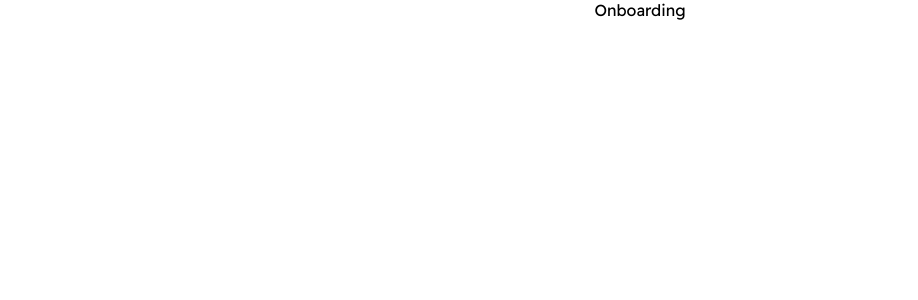
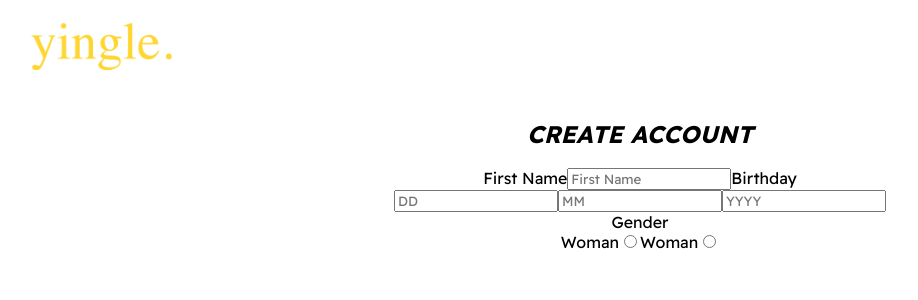
Before and after one commit to BonJenn/yinglev4, a React (Create React App) app: page /onboarding in a window 1280 px wide. Shown: the top 300 px of the page, without its empty margins (0-918 px from the left). Built offline with nearby package versions, Linux system fonts and the light colour scheme.

Commit message:
Began working on onboarding page

```diff
--- a/src/components/Nav.js
+++ b/src/components/Nav.js
@@ -1,14 +1,14 @@
 import whiteLogo from '../images/yingle-logo-white.png'
 import colorLogo from '../images/yingle-logo-color.png'
 
-const Nav = ({minimal, authToken, setShowModal, showModal, setIsSignUp }) => {
+const Nav = ({minimal, setShowModal, showModal, setIsSignUp }) => {
 
     const handleClick = () => {
         setShowModal(true)
         setIsSignUp(false)
     }
 
-
+    const authToken = false
     return (
         <nav>
             <div className = "logo-container">
--- a/src/pages/Home.js
+++ b/src/pages/Home.js
@@ -19,7 +19,7 @@
     return (
         <div className="overlay">
             <Nav minimal={false}
-            authToken={authToken}
+
             setShowModal={ setShowModal }
             showModal={showModal}
             setIsSignUp={ setIsSignUp }/>
--- a/src/pages/Onboarding.js
+++ b/src/pages/Onboarding.js
@@ -1,8 +1,116 @@
+import { useState } from 'react'
+import Nav from '../components/Nav'
+
+
+
+
 const Onboarding = () => {
+
+
+    const handleSubmit = () => {
+        console.log('submitted')
+    }
+
+    const handleChange = () => {
+        console.log('change')
+    }
+
+
+
     return (
-        <div>
-            Onboarding
-        </div>
+        <>
+            <Nav
+                minimal={true}
+                setShowModal={() => {}}
+                showModal={false}
+            />
+            <div className="onboarding">
+                <h2>CREATE ACCOUNT</h2>
+
+                <form onSubmit={handleSubmit}>
+                    <section>
+                        <label htmlFor="first_name">First Name</label>
+                        <input
+                            id="first_name"
+                            type="text"
+                            name="first_name"
+                            placeholder="First Name"
+                            required={true}
+                            value={""}
+                            onChange={handleChange}
+                        />
+
+                        <label>Birthday</label>
+                        <div className="multiple-input-container">
+                            <input
+                                id="dob_day"
+                                type="number"
+                                name="dob_day"
+                                placeholder="DD"
+                                required={true}
+                                value={""}
+                                onChange={handleChange}
+                            />
+
+
+                            <input
+                                id="dob_month"
+                                type="number"
+                                name="dob_month"
+                                placeholder="MM"
+                                required={true}
+                                value={""}
+                                onChange={handleChange}
+                            />
+
+                            <input
+                                id="dob_year"
+                                type="number"
+                                name="dob_year"
+                                placeholder="YYYY"
+                                required={true}
+                                value={""}
+                                onChange={handleChange}
+                            />
+                        </div>
+
+                        <label>Gender</label>
+                        <div className="multiple-input-conatainer">
+
+                        <label htmlFor="man_gender_identity">Woman</label>
+                            <input
+                                id="man-gender-indentity"
+                                type="radio"
+                                name="gender_indentity"
+                                placeholder="DD"
+                                value={"man"}
+                                onChange={handleChange}
+                                checked={false}
+                            />
+
+
+                        <label htmlFor="man_gender_identity">Woman</label>
+                            <input
+                                id="woman-gender-indentity"
+                                type="radio"
+                                name="gender_indentity"
+                                placeholder="DD"
+                                value={"woman"}
+                                onChange={handleChange}
+                                checked={false}
+                            />
+
+                        </div>
+
+
+
+
+                    </section>
+
+                </form>
+
+            </div>
+        </>
     )
 }
 export default Onboarding
```
